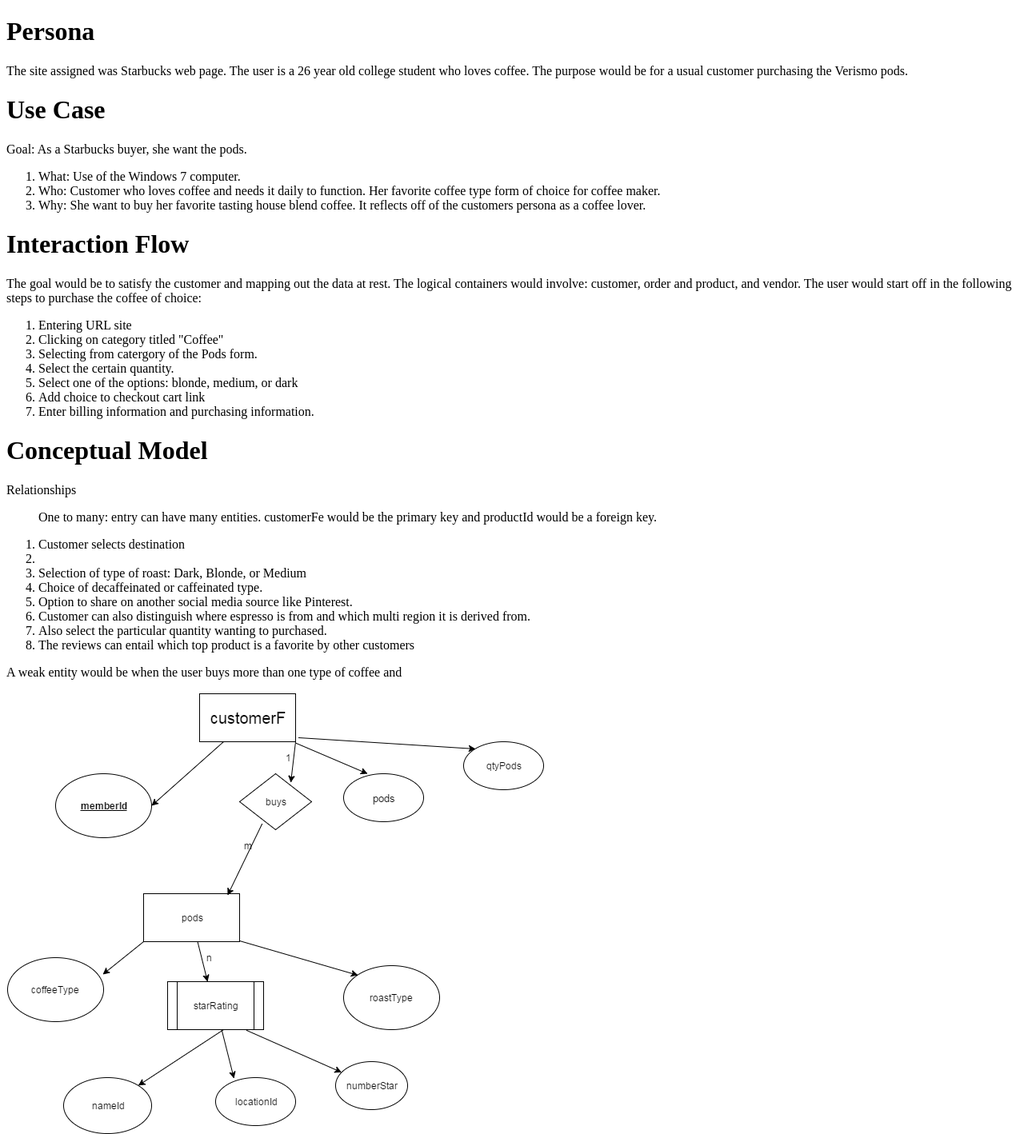
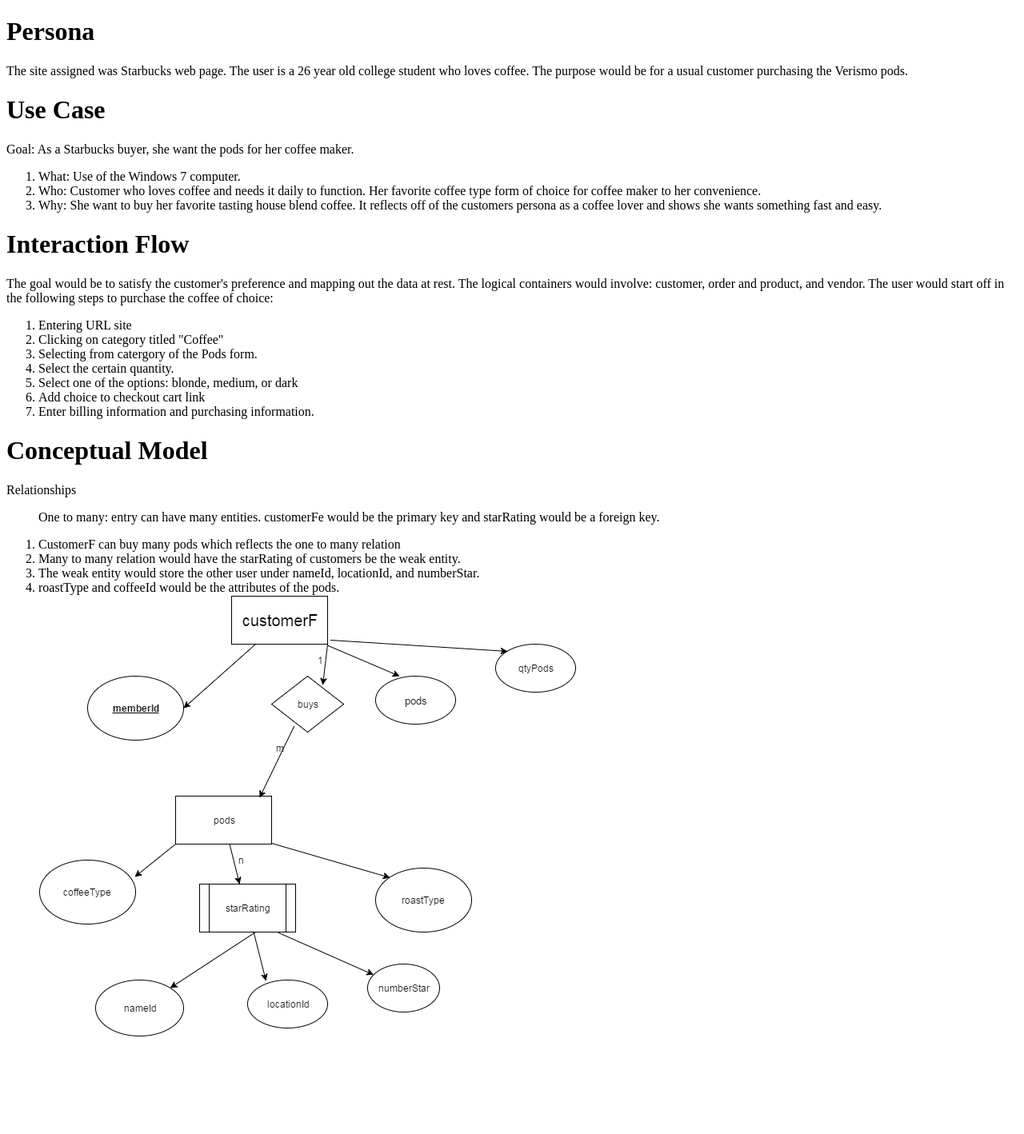
Before and after one commit to d-peshlakai/starbucks-datadesign, a PHP site: page / in a window 1280 px wide. Shown: the top 1418 px of the page at 80% size. After the commit the page ends 1296 px from the top, so only its background shows below. Run offline with PHP 8.4, Linux system fonts and the light colour scheme.

Commit message:
update datadesign and erd

```diff
--- a/index.php
+++ b/index.php
@@ -9,15 +9,15 @@
 		</h1>
 		<p>The site assigned was Starbucks web page. The user is a 26 year old college student who loves coffee. The purpose would be for a usual customer purchasing the Verismo pods.</p>
 		<h1>Use Case</h1>
-		<p>Goal: As a Starbucks buyer, she want the pods.</p>
+		<p>Goal: As a Starbucks buyer, she want the pods for her coffee maker.</p>
 		<ol>
 			<li>What: Use of the Windows 7 computer.
 			</li>
-			<li>Who: Customer who loves coffee and needs it daily to function. Her favorite coffee type form of choice for coffee maker.</li>
-			<li>Why: She want to buy her favorite tasting house blend coffee. It reflects off of the customers persona as a coffee lover.</li>
+			<li>Who: Customer who loves coffee and needs it daily to function. Her favorite coffee type form of choice for coffee maker to her convenience.</li>
+			<li>Why: She want to buy her favorite tasting house blend coffee. It reflects off of the customers persona as a coffee lover and shows she wants something fast and easy.</li>
 		</ol>
 		<h1>Interaction Flow</h1>
-		<p>The goal would be to satisfy the customer and mapping out the data at rest. The logical containers would involve: customer, order and product, and vendor.  The user would start off in the following steps to purchase the coffee of choice:</p>
+		<p>The goal would be to satisfy the customer's preference and mapping out the data at rest. The logical containers would involve: customer, order and product, and vendor.  The user would start off in the following steps to purchase the coffee of choice:</p>
 		<ol>
 			<li>
 				Entering URL site
@@ -38,24 +38,14 @@
 		<p>
 			Relationships
 			<ol>
-				<p>One to many: entry can have many entities. customerFe would be the primary key and productId would be a foreign key.</p>
-			<li>Customer selects destination</li>
+		<p>One to many: entry can have many entities. customerFe would be the primary key and starRating would be a foreign key.</p>
+			<li>CustomerF can buy many pods which reflects the one to many relation</li>
+			<li>Many to many relation would have the starRating of customers be the weak entity.
+			</li>
+			<li>The weak entity would store the other user under nameId, locationId, and numberStar. </li>
 			<li>
-
+				roastType and coffeeId would be the attributes of the pods.
 			</li>
-			<li>
-				Selection of type of roast: Dark, Blonde, or Medium
-			</li>
-			<li>Choice of decaffeinated or caffeinated type.</li>
-			<li>
-				Option to share on another social media source like Pinterest.
-			</li>
-			<li>Customer can also distinguish where espresso is from and which multi region it is derived from.</li>
-			<li>Also select the particular quantity wanting to purchased.</li>
-			<li>The reviews can entail which top product is a favorite by other customers</li>
-			</ol>
-		</p>
-		<p> A weak entity would be when the user buys more than one type of coffee and </p>
 		<img src="pics/starbucks.png" alt="starbucks"/>
 
 	</body>
```
